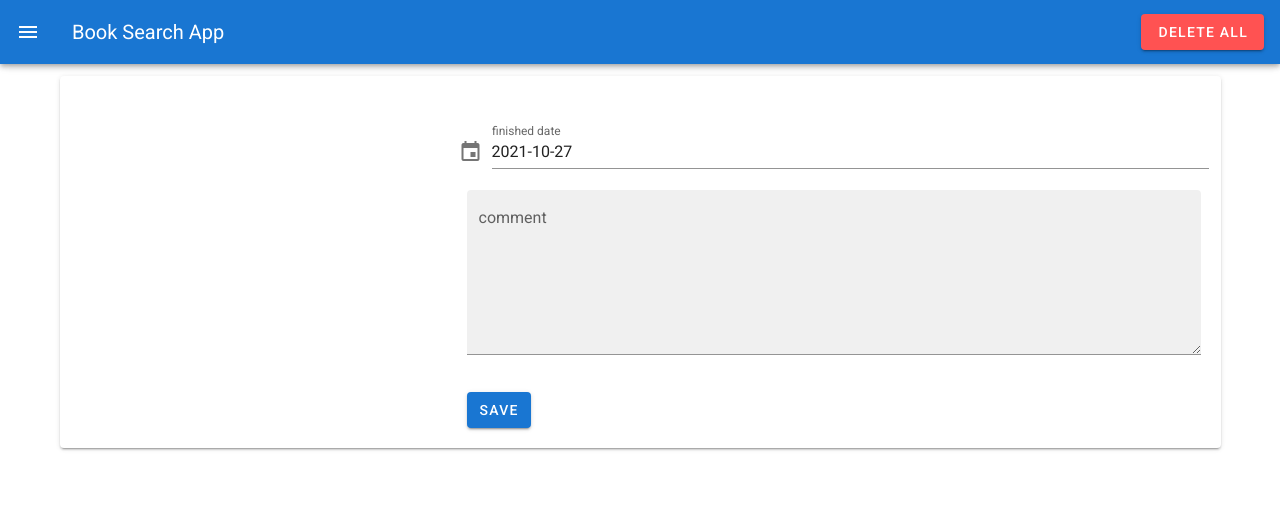
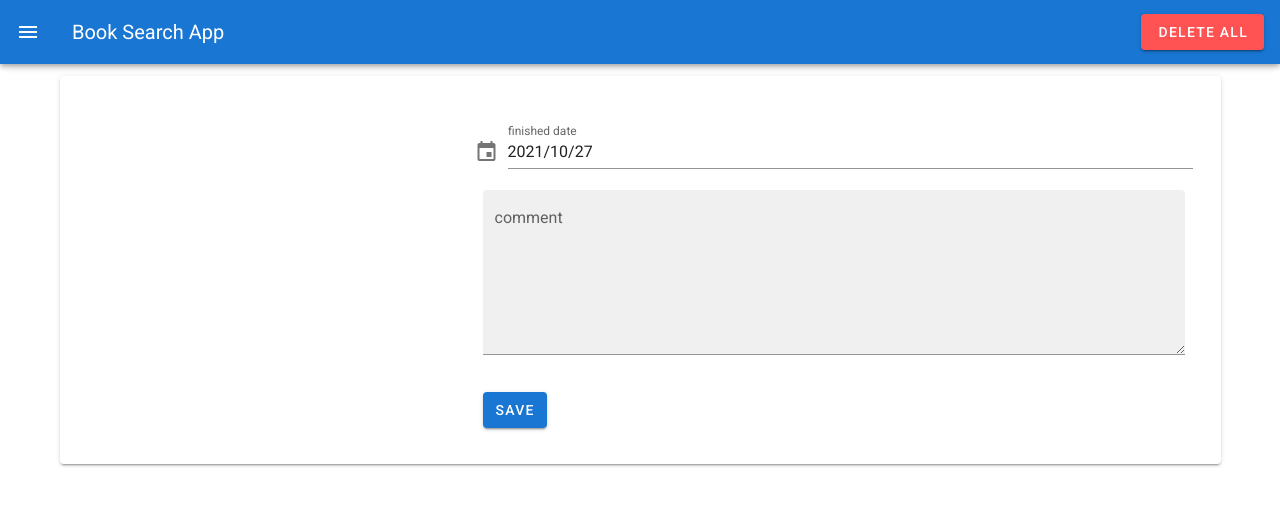
Before and after one commit to Emiri-i/book-search-app, a Vue app: page /#/edit/1 in a window 1280 px wide. Shown: the top 506 px of the page. Built offline with nearby package versions, Linux system fonts and the light colour scheme.

Commit message:
make date show with formatted

```diff
--- a/src/libs/utils.ts
+++ b/src/libs/utils.ts
@@ -1,7 +1,11 @@
+import dayjs from "dayjs";
+
 export default {
   formatDate(date: any, format?: string) {
     if (!format) {
-      return date;
+      return dayjs(date).format("YYYY/MM/DD");
+    } else {
+      return dayjs(date).format(format);
     }
   },
 };
--- a/src/pages/BookEdit.vue
+++ b/src/pages/BookEdit.vue
@@ -12,7 +12,7 @@
                 <v-card-title class="font-weight-bold ">
                   {{ book.title }}
                 </v-card-title>
-                <!-- finished date -->
+                <v-card-text>
                   <v-menu
                     v-model="menu"
                     :close-on-content-click="false"
@@ -23,7 +23,7 @@
                   >
                     <template v-slot:activator="{ on, attrs }">
                       <v-text-field
-                      v-model="date"
+                        :value="utils_.formatDate(date)"
                         label="finished date"
                         placeholder="select date"
                         prepend-icon="mdi-calendar"
@@ -47,9 +47,9 @@
                     {{ book.memo }}
                   </v-textarea>
                   <v-card-actions>
-                  <!-- <v-btn color="secondary" to="/">go to My Books Page</v-btn> -->
                     <v-btn color="primary" @click="updateBookInfo">save</v-btn>
                   </v-card-actions>
+                </v-card-text>
               </v-col>
             </v-row>
           </v-container>
@@ -62,11 +62,13 @@
 <script lang="ts">
 import Vue, { PropType } from "vue";
 import { bookType } from "@/libs/types";
+import utils from "../libs/utils";
 
 interface BookEditDataType {
   book: bookType;
   date: string;
   menu: any;
+  utils_: any;
 }
 export default Vue.extend({
   name: "BookEdit",
@@ -82,6 +84,7 @@ export default Vue.extend({
       },
       date: "",
       menu: false,
+      utils_: undefined,
     };
   },
   methods: {
@@ -97,6 +100,9 @@ export default Vue.extend({
     selectedBook: {
       type: Object as PropType<bookType>,
     },
+  },
+  created() {
+    this.utils_ = utils;
   },
   beforeRouteEnter(to: any, from: any, next: any) {
     next((vm: any) => {
```
Lines whose indentation alone changed are shown as unchanged.
